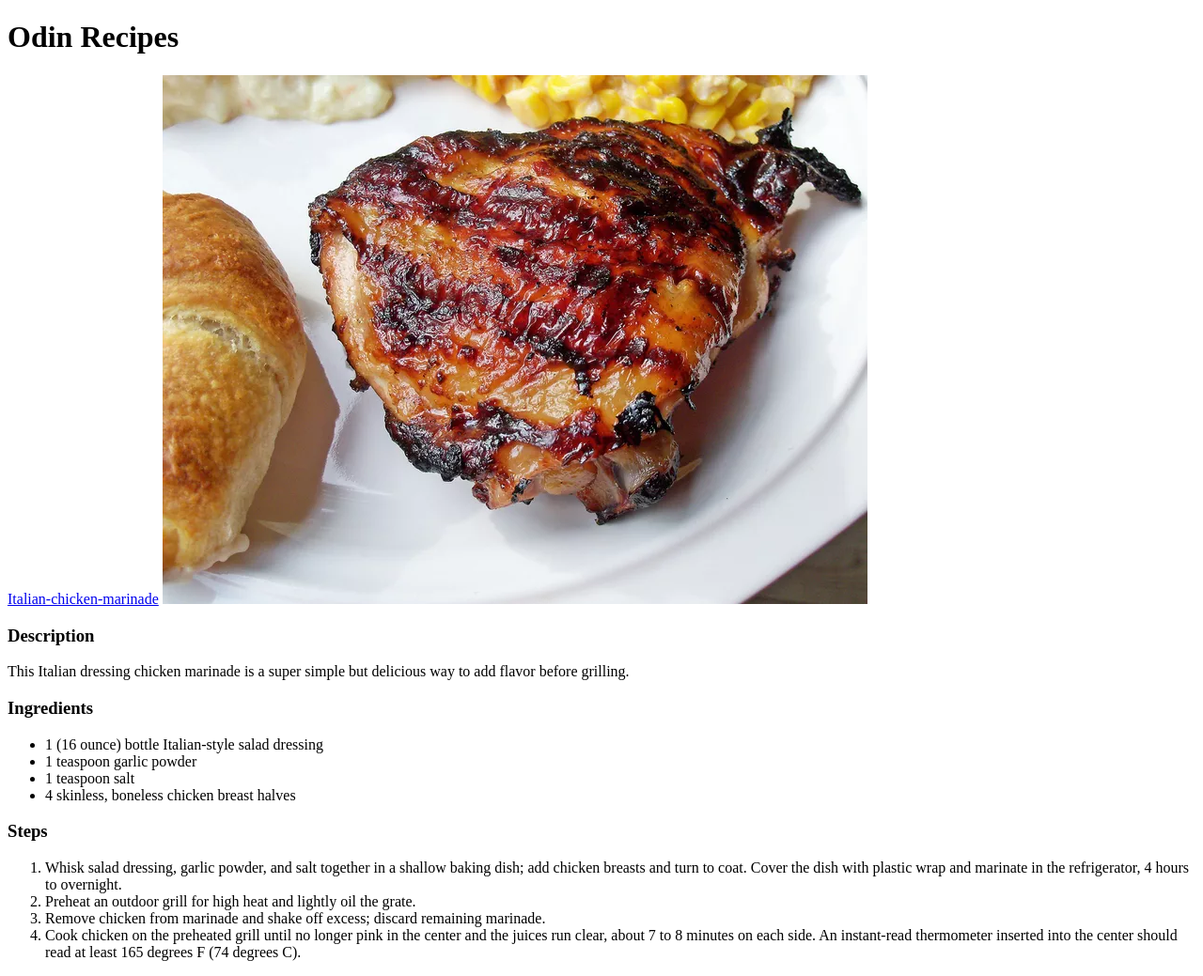
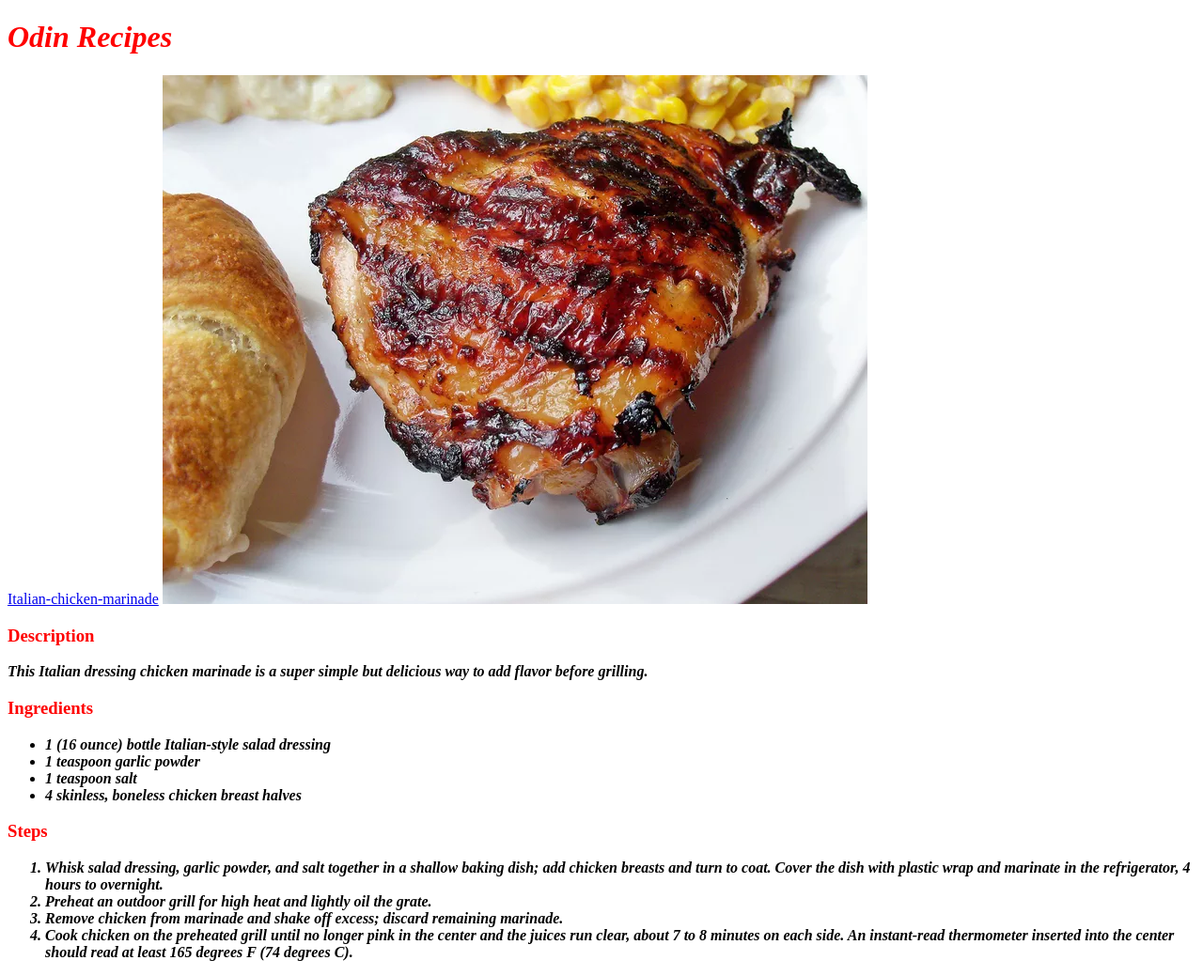
Before and after one commit to WaleyTech/odin-recipes, a plain HTML site: page recipes/italian-chicken-marinade.html in a window 1280 px wide. Shown: the whole page at 94% size. Drawn offline with Linux system fonts and the light colour scheme.

Commit message:
add all
git add .

```diff
--- a/recipes/italian-chicken-marinade.html
+++ b/recipes/italian-chicken-marinade.html
@@ -4,6 +4,7 @@
         <meta charset="UTF-8">
         <meta http-equiv="X-UA-Compatible" content="IE=edge">
         <meta name="viewport" content="width=device-width, initial-scale=1.0">
+        <link rel="stylesheet" href="./../style.css">
         <title>Odin Recipes</title>
     </head>
     <body>
--- /dev/null
+++ b/style.css
@@ -0,0 +1,22 @@
+p {
+    font-style: italic;
+    font-weight: 800;
+}
+
+h1 {
+    color: red;
+    font-style: oblique;
+}
+
+h3 {
+    color: red;
+}
+
+ul, li {
+ font-style: italic;
+ font-weight: 600;
+}
+
+ol {
+    font-weight: bold;
+}
```
Also changed, not shown: index.html (+1 -0 lines), recipes/jollof-rice.html (+1 -0 lines).
